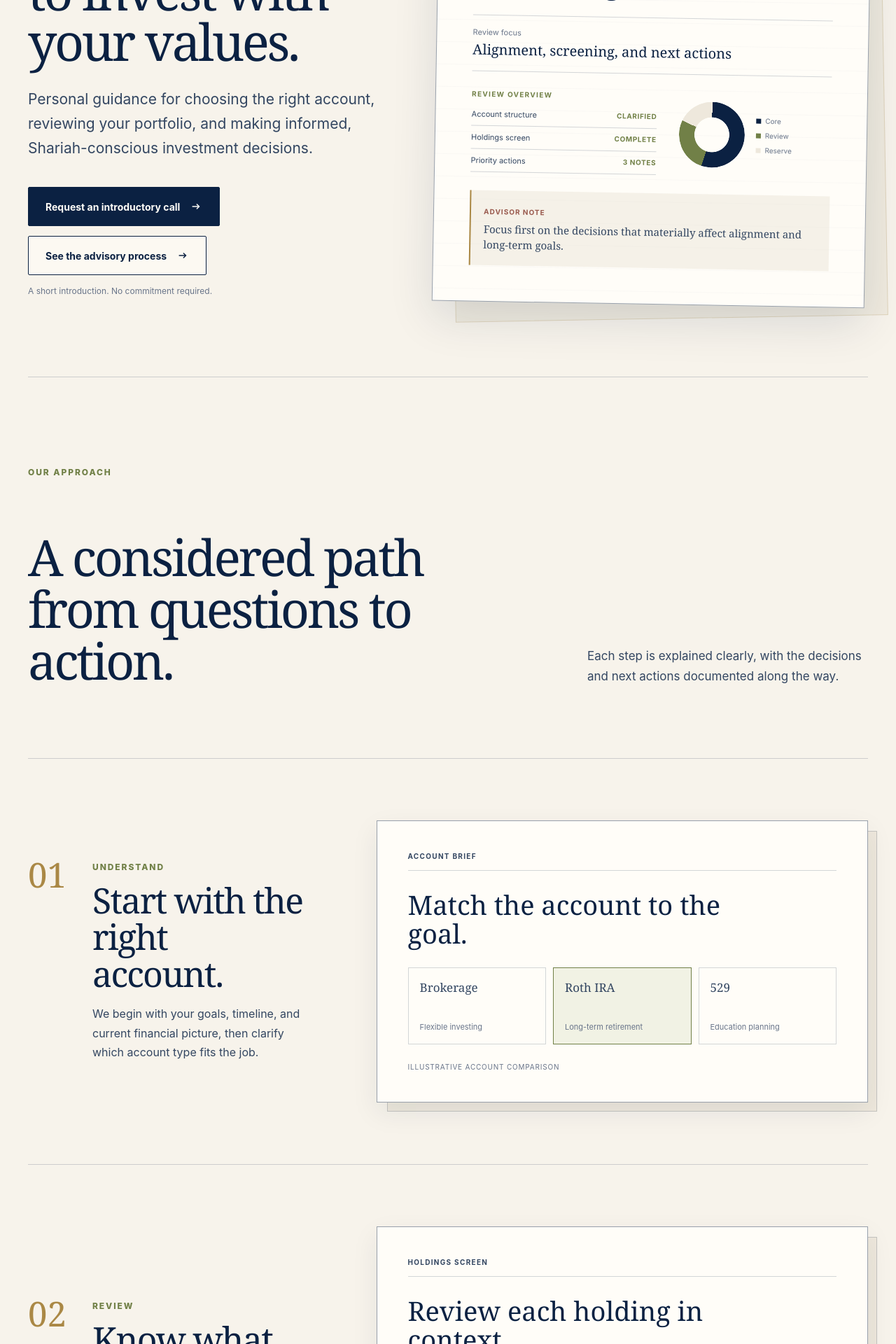
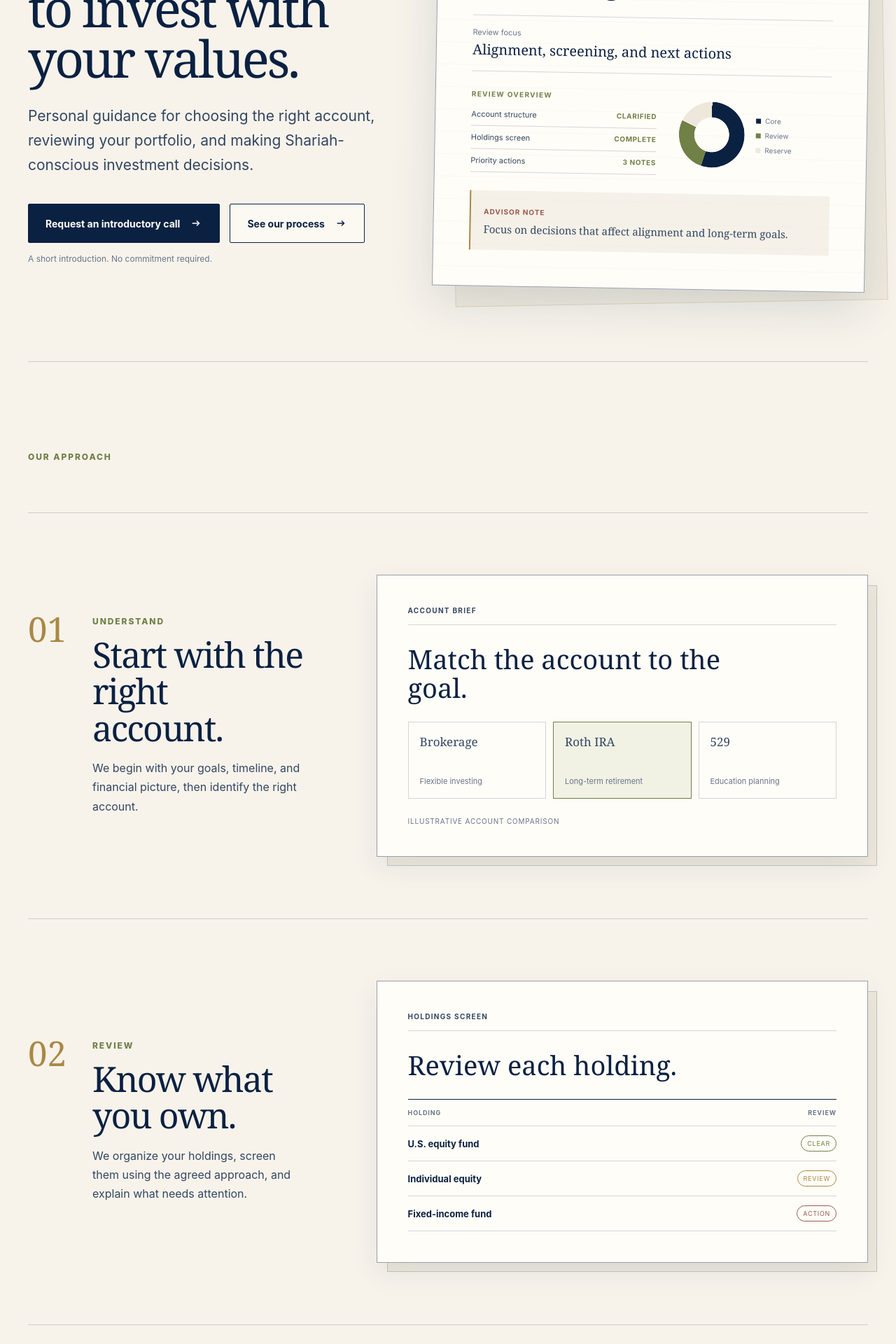
Before and after one commit to ramo2004/mian-capital, a React (Vite) app: page / in a window 1280 px wide. Shown: the part 360-2280 px from the top of the page at 70% size. Built offline with nearby package versions, Linux system fonts and the light colour scheme.

Commit message:
Tighten site copy and remove em dashes

```diff
--- a/api/intake.js
+++ b/api/intake.js
@@ -108,7 +108,7 @@ export async function submitIntake(body, environment) {
   if (!apiKey || !fromEmail) {
     return {
       status: 500,
-      body: { error: "Email delivery is not configured." },
+      body: { error: "We couldn't send your request." },
     };
   }
 
--- a/src/App.jsx
+++ b/src/App.jsx
@@ -21,7 +21,7 @@ const journeySteps = [
     eyebrow: "Understand",
     title: "Start with the right account.",
     description:
-      "We begin with your goals, timeline, and current financial picture, then clarify which account type fits the job.",
+      "We begin with your goals, timeline, and financial picture, then identify the right account.",
     artifact: "account",
   },
   {
@@ -29,15 +29,14 @@ const journeySteps = [
     eyebrow: "Review",
     title: "Know what you own.",
     description:
-      "We organize your holdings, apply the agreed screening approach, and explain what deserves attention.",
+      "We organize your holdings, screen them using the agreed approach, and explain what needs attention.",
     artifact: "screening",
   },
   {
     number: "03",
     eyebrow: "Advise",
-    title: "Leave with a practical plan.",
-    description:
-      "You receive clear priorities for what to keep, revisit, or change—without having to interpret a dashboard.",
+    title: "Leave with a plan.",
+    description: "You receive priorities for what to keep, revisit, or change.",
     artifact: "plan",
   },
 ];
@@ -159,10 +158,7 @@ function ReviewDocument({ compact = false }) {
       </div>
       <div className="document-note">
         <span>Advisor note</span>
-        <p>
-          Focus first on the decisions that materially affect alignment and
-          long-term goals.
-        </p>
+        <p>Focus on decisions that affect alignment and long-term goals.</p>
       </div>
     </div>
   );
@@ -180,8 +176,7 @@ function Hero({ onOpenInquiry }) {
         <h1 id="hero-title">A clearer way to invest with your values.</h1>
         <p className="hero-intro">
           Personal guidance for choosing the right account, reviewing your
-          portfolio, and making informed, Shariah-conscious investment
-          decisions.
+          portfolio, and making Shariah-conscious investment decisions.
         </p>
         <div className="hero-actions">
           <button className="button button-primary" onClick={onOpenInquiry}>
@@ -189,7 +184,7 @@ function Hero({ onOpenInquiry }) {
             <ArrowIcon />
           </button>
           <a className="button button-secondary" href="#journey">
-            See the advisory process
+            See our process
             <ArrowIcon />
           </a>
         </div>
@@ -236,7 +231,7 @@ function ScreeningArtifact() {
       <div className="artifact-header">
         <span>Holdings screen</span>
       </div>
-      <h4>Review each holding in context.</h4>
+      <h4>Review each holding.</h4>
       <div className="screening-table">
         <div className="screening-heading">
           <span>Holding</span>
@@ -274,7 +269,7 @@ function PlanArtifact() {
           <p>Resolve the flagged exposure.</p>
         </li>
         <li>
-          <p>Agree on how the portfolio will be reviewed over time.</p>
+          <p>Set a review schedule.</p>
         </li>
       </ul>
     </div>
@@ -292,15 +287,10 @@ function Journey() {
     <section
       className="journey section-shell section-space"
       id="journey"
-      aria-labelledby="journey-title"
+      aria-label="Our approach"
     >
-      <div className="section-intro reveal">
+      <div className="journey-label reveal">
         <p className="eyebrow">Our approach</p>
-        <h2 id="journey-title">A considered path from questions to action.</h2>
-        <p>
-          Each step is explained clearly, with the decisions and next actions
-          documented along the way.
-        </p>
       </div>
       <div className="journey-list">
         {journeySteps.map((step) => (
@@ -367,13 +357,6 @@ function FullReport() {
             as company data changes.
           </p>
         </div>
-        <div>
-          <p className="report-kicker">Advisor note</p>
-          <p>
-            Address the structural concern first, then revisit allocation once
-            the flagged holding is resolved.
-          </p>
-        </div>
       </div>
       <div className="report-footnote">
         <span>Sample for illustration only</span>
@@ -393,12 +376,9 @@ function ReportSection() {
       <div className="report-intro reveal">
         <div>
           <p className="eyebrow">Holdings review</p>
-          <h2 id="report-title">A report you can understand and use.</h2>
+          <h2 id="report-title">A report you can use.</h2>
         </div>
-        <p>
-          Your review connects each conclusion to a reason and a practical next
-          step—without turning the experience into another platform.
-        </p>
+        <p>Each conclusion includes a reason and a next step.</p>
       </div>
       <FullReport />
     </section>
@@ -415,10 +395,10 @@ function TeamPage({ onOpenInquiry }) {
         </div>
         <div className="team-copy reveal">
           <p className="eyebrow">About Mian Capital</p>
-          <h1>Personal guidance, clearly explained.</h1>
+          <h1>Personal investment guidance.</h1>
           <p>
-            Clients work directly with Mian Capital throughout the account,
-            portfolio-review, and decision-making process.
+            Work directly with Mian Capital on account selection, portfolio
+            reviews, and investment decisions.
           </p>
           <div className="profile-notice">
             Founder name, professional biography, credentials, and portrait will
@@ -597,8 +577,7 @@ function ContactInquiryModal({ open, onClose }) {
             <p className="eyebrow">Request received</p>
             <h2 id="inquiry-title">Thank you for reaching out.</h2>
             <p id="inquiry-success-copy">
-              We will review your note and respond directly, usually within one
-              business day.
+              We will respond directly within one business day.
             </p>
             <button className="button button-primary" onClick={onClose}>
               Close
@@ -610,7 +589,6 @@ function ContactInquiryModal({ open, onClose }) {
               <div>
                 <p className="eyebrow">Start a conversation</p>
                 <h2 id="inquiry-title">Tell us what you’re looking for.</h2>
-                <p>Usually takes less than a minute.</p>
               </div>
               <button
                 className="dialog-close"
@@ -697,7 +675,7 @@ function ContactInquiryModal({ open, onClose }) {
                 <span>Anything else? (optional)</span>
                 <textarea
                   rows={4}
-                  placeholder="A goal, question, or detail that would help us prepare."
+                  placeholder="Add a goal, question, or relevant detail."
                   value={formState.details}
                   disabled={isSubmitting}
                   onChange={(event) =>
--- a/styles.css
+++ b/styles.css
@@ -272,7 +272,6 @@ svg {
 }
 
 .hero h1,
-.section-intro h2,
 .report-intro h2,
 .team-copy h1 {
   margin: 22px 0 0;
@@ -561,27 +560,20 @@ svg {
   border-top: 1px solid var(--line);
 }
 
-.section-intro {
-  display: grid;
-  grid-template-columns: 1.15fr 0.65fr;
-  gap: clamp(36px, 7vw, 96px);
-  align-items: end;
-  margin-bottom: clamp(64px, 8vw, 104px);
-}
-
-.section-intro .eyebrow {
-  grid-column: 1 / -1;
-  margin-bottom: -12px;
-}
-
-.section-intro h2,
+.journey-label {
+  margin-bottom: clamp(36px, 6vw, 72px);
+}
+
+.journey-label .eyebrow {
+  margin: 0;
+}
+
 .report-intro h2 {
   margin-top: 0;
   font-size: clamp(45px, 5.6vw, 72px);
   line-height: 1.03;
 }
 
-.section-intro > p:last-child,
 .report-intro > p {
   margin: 0;
   color: var(--ink-soft);
@@ -882,8 +874,7 @@ svg {
 
 .report-lower {
   display: grid;
-  grid-template-columns: 1fr 1fr;
-  gap: 40px;
+  grid-template-columns: 1fr;
   margin-top: 40px;
 }
 
@@ -1328,13 +1319,8 @@ svg {
     margin-left: auto;
   }
 
-  .section-intro,
   .report-intro {
     grid-template-columns: 1fr;
-  }
-
-  .section-intro .eyebrow {
-    margin-bottom: 0;
   }
 
   .journey-item {
@@ -1433,18 +1419,15 @@ svg {
     grid-template-columns: auto 1fr;
   }
 
-  .section-intro,
   .report-intro {
     gap: 24px;
     margin-bottom: 50px;
   }
 
-  .section-intro h2,
   .report-intro h2 {
     font-size: 43px;
   }
 
-  .section-intro > p:last-child,
   .report-intro > p {
     font-size: 15px;
   }
```
Also changed, not shown: 1 other file (tests, documents, lock files or other folders).
